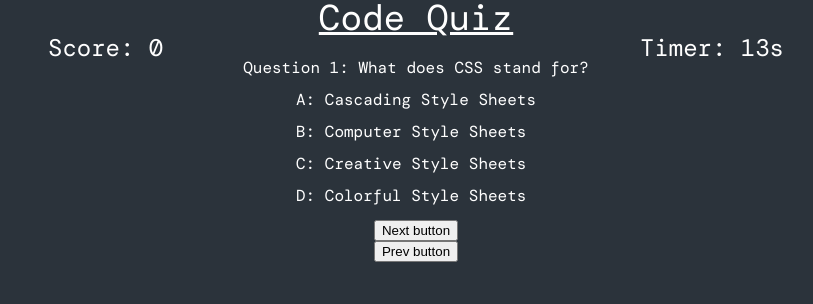
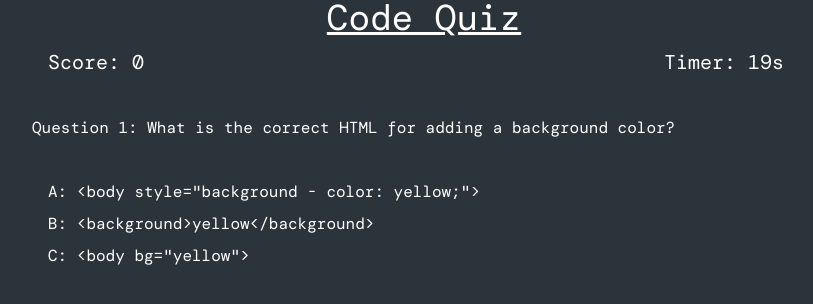
Before and after one commit to mc4506/code-quiz, a plain HTML site: page index.html in a window 1280 px wide. Both pictures are taken after a click on the button "Start button". Shown: the whole page, without its empty margins (224-1037 px from the left). Drawn offline with nearby package versions, Linux system fonts and the light colour scheme.

Commit message:
updated score and time

```diff
--- a/assets/css/style.css
+++ b/assets/css/style.css
@@ -5,17 +5,23 @@ body {
 }
 
 h1 {
-  font-size: 36px;
+  font-size: 28px;
   text-decoration: underline;
+  margin-left: 16px;
 }
 
 h2 {
-  font-size: 24px;
+  font-size: 20px;
 }
 
 p {
   font-size: 16px;
-  padding: 2rem 1rem;
+  padding-top: 2rem;
+  padding-bottom: 2rem;
+}
+
+input {
+  display: none;
 }
 
 label {
@@ -34,13 +40,15 @@ label:hover {
   display: flex;
   width: 100%; /* full width for small screens < 576px. See media query for medium and large screens*/
   flex-direction: column;
-  align-items: center;
+  align-items: flex-start;
 }
 
 .score-row {
   display: none; /* use javascript to change to display flex when start button is pressed */
   width: 100%;
   justify-content: space-between;
+  margin-top: 16px;
+  margin-bottom: 16px;
 }
 
 #score {
@@ -52,16 +60,21 @@ label:hover {
 }
 
 .content {
-    text-align: center;
+    text-align: left;
+    margin-left: 16px;
+}
 
+.multiple-choices{
+  width: 100%;
 }
 
 #start-btn {
   background-color: transparent;
   color: #fff;
-  font-size: 24px;
+  font-size: 16px;
   border: 2px solid white;
   padding: 8px;
+  margin-left: 16px;
   border-radius: 15%/50%;
 }
 
@@ -76,11 +89,25 @@ label:hover {
 
 @media (min-width: 768px) {
 
+  h1 {
+    font-size: 36px;
+  }
+
   /* center wrapper on medium screens */
   .wrapper {
+    align-items: center;
+
     margin-left: auto;
     width: 75%;
     margin-right: auto;
+  }
+
+  .content {
+    text-align: center;
+  }
+
+  #start-btn {
+    font-size: 24px;
   }
 }
 
--- a/assets/js/quiz.js
+++ b/assets/js/quiz.js
@@ -1,10 +1,17 @@
 // list of quiz questions
 
 var questionsList = [
+  {
+    question: "What is the correct HTML for adding a background color?",
+    choices: ['<body style="background - color: yellow;">', '<background>yellow</background>', '<body bg="yellow">'],
+    answer: 0
+  },
   {
     question: "What does CSS stand for?",
     choices: ["Cascading Style Sheets", "Computer Style Sheets", "Creative Style Sheets", "Colorful Style Sheets"],
     answer: 0
   }
 
+
+
 ]
--- a/assets/js/script.js
+++ b/assets/js/script.js
@@ -2,14 +2,15 @@ var startBtn = document.getElementById("start-btn");
 
 var scoreRow = document.querySelector(".score-row");
 
-var quizTimeLimit = 15; // Time limit in seconds
+var quizTimeLimit = 20; // Time limit in seconds
 var timerID = document.getElementById("timer");
 
 var scoreID = document.getElementById("score");
 var userScore = 0; // initialize score
+var correctAnswers = 0;
 
-var questionsDiv = document.querySelector(".content");
-var choicesForm = document.querySelector(".multiple-choices");
+var contentDiv = document.querySelector(".content");
+var multipleChoiceForm = document.querySelector(".multiple-choices");
 
 // Function call to start quiz
 startBtn.addEventListener("click", startQuiz);
@@ -18,49 +19,108 @@ startBtn.addEventListener("click", startQuiz);
 function startQuiz() {
   scoreRow.style.display = "flex"; // Unhide score-row container
   startBtn.style.display = "none"; // hide start button
-  showQuestionsAndChoices();
+  contentDiv.style.display = "none";
+
   countdown();
+  questionsLoop();
+}
+
+// FUNCTION TO LOOP THROUGH QUESTIONS
+function questionsLoop(callback) {
+  var x = 0;
+  loop(x);
+  function loop() {
+if (x < 10) {
+  displayQuestions(x++);
+  userSelection(x++);
+} else {
+  callback();
+}
+  }
+
 }
 
 // FUNCTION FOR TIMER COUNTDOWN
 function countdown() {
   var timerIntertval = setInterval(function () {
-    quizTimeLimit -= 1;
-    timerID.textContent = "Timer: " + quizTimeLimit + "s";
-
     if (quizTimeLimit <= 10) {
       timer.style.color = "red";
     }
-    if (quizTimeLimit === 0) {
+    if (quizTimeLimit <= 0) {
       clearInterval(timerIntertval);
+      quizTimeLimit = 0;
     }
+    timerID.textContent = "Timer: " + quizTimeLimit + "s";
+    quizTimeLimit -= 1;
   }, 1000);
 }
 
-// FUNCTION TO CHANGE CONTENT div and MULTIPLE CHOICES form
-function showQuestionsAndChoices() {
-  let i = 0;
-  questionsDiv.style.textAlign = 'left';
-  questionsDiv.textContent = `Question ${i + 1}: ${questionsList[i].question}`;
+// FUNCTION TO CREATE CONTENT div and MULTIPLE CHOICES form
+function displayQuestions(questionNumber) {
+  // questionsDiv.style.textAlign = "left";
+  // questionsDiv.textContent = `Question ${questionNumber + 1}: ${questionsList[questionNumber].question}`;
+  let pElement = document.createElement("p");
+  multipleChoiceForm.appendChild(pElement);
+  pElement.style.textAlign = "left";
+  pElement.textContent = `Question ${questionNumber + 1}: ${questionsList[questionNumber].question}`;
 
-
-  for (let j = 0; j < questionsList[i].choices.length; j++) {
+  for (let i = 0; i < questionsList[questionNumber].choices.length; i++) {
     // create input element and label element for each choice available and append to form tag
     let inputElement = document.createElement("input");
     let labelElement = document.createElement("label");
-    choicesForm.appendChild(inputElement);
-    choicesForm.appendChild(labelElement);
+
+    multipleChoiceForm.appendChild(inputElement);
+    multipleChoiceForm.appendChild(labelElement);
 
     // use radio input type. Hide the radio buttons.
     inputElement.type = "radio";
     inputElement.name = "answer";
-    inputElement.value = j;
-    inputElement.id = j;
+    inputElement.value = i;
+    inputElement.id = i;
     inputElement.style.display = "none";
 
     // display each multiple choice selection using the label element
     let abcd = "ABCD";
-    labelElement.htmlFor = j;
-    labelElement.textContent = abcd[j] + ": " + questionsList[i].choices[j];
+    labelElement.htmlFor = i;
+    labelElement.textContent = abcd[i] + ": " + questionsList[questionNumber].choices[i];
   }
 }
+
+function userSelection(questionNumber) {
+  multipleChoiceForm.addEventListener("click", function (answer) {
+    let userChoice = answer.target.value;
+
+    console.log(userChoice);
+    if (userChoice == questionsList[questionNumber].answer) {
+      multipleChoiceForm.children[2 * userChoice + 2].textContent += " <== Correct!";
+      multipleChoiceForm.children[2 * userChoice + 2].style.color = "green";
+      addScore();
+      setTimeout(clearFormNodes, 1500);
+      return;
+    } else {
+      multipleChoiceForm.children[2 * userChoice + 2].textContent += " <== Incorrect";
+      multipleChoiceForm.children[2 * userChoice + 2].style.color = "red";
+      substractTime();
+      setTimeout(clearFormNodes, 1500);
+      return;
+    }
+  });
+}
+
+// FUNCTION TO ADD TO userScore
+function addScore() {
+  userScore += 10;
+  scoreID.textContent = "Score: " + userScore;
+}
+
+// FUNCTION TO SUBTRACT 5 seconds from quizTimeLimit
+function substractTime() {
+  quizTimeLimit -= 5;
+}
+
+// FUNCTION TO CLEAR FORM CHILDNODES AFTER CHOICE HAS BEEN SELECTED
+function clearFormNodes() {
+  while (multipleChoiceForm.firstChild) {
+    multipleChoiceForm.removeChild(multipleChoiceForm.firstChild);
+  }
+}
--- a/index.html
+++ b/index.html
@@ -27,11 +27,19 @@
           quiz. Good luck!</p>
       </div>
       <form class="multiple-choices">
+        <!-- <input type="radio" value="0" id="0" name="answer">
+        <label for="0"></label>
+        <input type="radio" value="1" id="1" name="answer">
+        <label for="1"></label>
+        <input type="radio" value="2" id="2" name="answer">
+        <label for="2"></label>
+        <input type="radio" value="3" id="3" name="answer">
+        <label for="3"></label> -->
       </form>
 
       <button type="button" id="start-btn" class="btn-style">Start button</button>
-      <button type="button" id="next-btn" class="btn-style">Next button</button>
-      <button type="button" id="next-btn" class="btn-style">Prev button</button>
+      <!-- <button type="button" id="next-btn" class="btn-style">Next button</button>
+      <button type="button" id="next-btn" class="btn-style">Prev button</button> -->
 
     </main>
 
```
